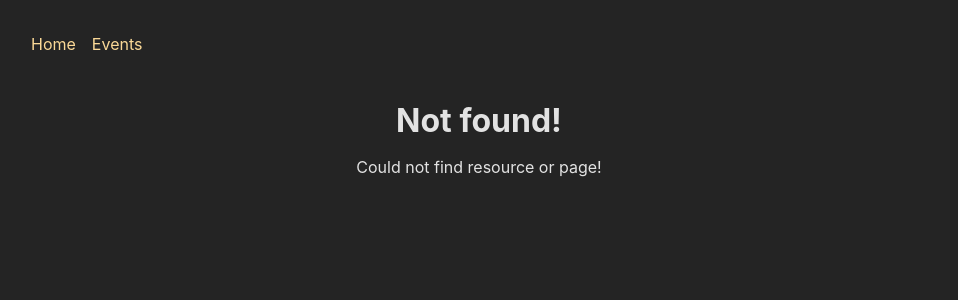
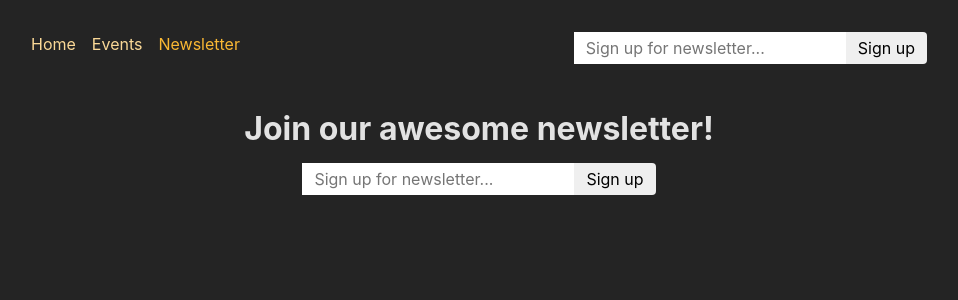
Before and after one commit to lairaalmas/udemy-events-app, a React (Create React App) app in the folder frontend/: page /newsletter in a window 1280 px wide. Before the commit this address had no page. Shown: the top 300 px of the page, without its empty margins (161-1119 px from the left). Built offline with nearby package versions, Linux system fonts and the light colour scheme.

Commit message:
add files for newsletter page

```diff
--- a/frontend/src/App.js
+++ b/frontend/src/App.js
@@ -34,6 +34,7 @@
 } from "./pages/EventDetail";
 import NewEventPage from "./pages/NewEvent";
 import EditEventPage from "./pages/EditEvent";
+import NewsletterPage, { action as newsletterAction } from "./pages/Newsletter";
 
 import { action as manipulateEventAction } from "./components/EventForm";
 
@@ -79,6 +80,11 @@
           },
         ],
       },
+      {
+        path: "newsletter",
+        element: <NewsletterPage />,
+        action: newsletterAction,
+      },
     ],
   },
 ]);
--- a/frontend/src/components/MainNavigation.js
+++ b/frontend/src/components/MainNavigation.js
@@ -1,19 +1,13 @@
 import { NavLink } from "react-router-dom";
 
 import classes from "./MainNavigation.module.css";
+import NewsletterSignup from "./NewsletterSignup";
 
 const MainNavigation = () => {
   const navItems = [
     { title: "Home", path: "/", id: "i1", isEnd: true },
     { title: "Events", path: "/events", id: "i2", isEnd: true },
-    // { title: "Event Detail", path: "events/:eventId", id: "i3", isEnd: true },
-    // { title: "New Event", path: "events/new", id: "i4", isEnd: false },
-    // {
-    //   title: "Edit Event",
-    //   path: "events/:eventId/edit",
-    //   id: "i5",
-    //   isEnd: false,
-    // },
+    { title: "Newsletter", path: "/newsletter", id: "i3", isEnd: true },
   ];
 
   return (
@@ -35,6 +29,7 @@
           ))}
         </ul>
       </nav>
+      <NewsletterSignup />
     </header>
   );
 };
--- /dev/null
+++ b/frontend/src/components/NewsletterSignup.js
@@ -0,0 +1,16 @@
+import classes from "./NewsletterSignup.module.css";
+
+function NewsletterSignup() {
+  return (
+    <form method="post" className={classes.newsletter}>
+      <input
+        type="email"
+        placeholder="Sign up for newsletter..."
+        aria-label="Sign up for newsletter"
+      />
+      <button>Sign up</button>
+    </form>
+  );
+}
+
+export default NewsletterSignup;
--- /dev/null
+++ b/frontend/src/components/NewsletterSignup.module.css
@@ -0,0 +1,18 @@
+.newsletter input,
+.newsletter button {
+  font: inherit;
+  padding: 0.25rem 0.75rem;
+  border-radius: 0;
+  border: none;
+}
+
+.newsletter button {
+  border-top-right-radius: 4px;
+  border-bottom-right-radius: 4px;
+  cursor: pointer;
+}
+
+.newsletter button:hover {
+  background-color: var(--color-primary-300);
+  color: var(--color-gray-800);
+}
--- /dev/null
+++ b/frontend/src/pages/Newsletter.js
@@ -0,0 +1,21 @@
+import NewsletterSignup from "../components/NewsletterSignup";
+import PageContent from "../components/PageContent";
+
+function NewsletterPage() {
+  return (
+    <PageContent title="Join our awesome newsletter!">
+      <NewsletterSignup />
+    </PageContent>
+  );
+}
+
+export default NewsletterPage;
+
+export async function action({ request }) {
+  const data = await request.formData();
+  const email = data.get("email");
+
+  // send to backend newsletter server ...
+  console.log(email);
+  return { message: "Signup successful!" };
+}
```
Also changed, not shown: 1 other file (tests, documents, lock files or other folders).
